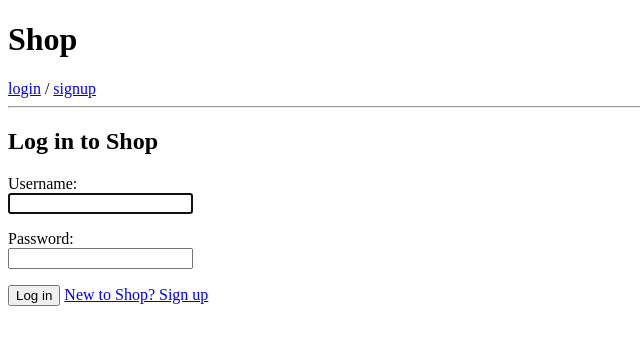
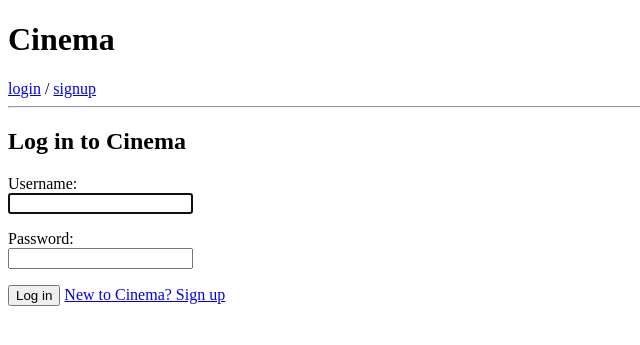
Before and after one commit to mrtsnElizabeth/diploma, a Django app: page /login/ in a window 1280 px wide. Shown: the top 345 px of the page, without its empty margins (0-640 px from the left). Run offline with Django 3.2, Linux system fonts and the light colour scheme; parts of the project's set-up code (start-up, migrations or seed data) failed here and were passed over.

Commit message:
third commit

```diff
--- a/myapp/forms.py
+++ b/myapp/forms.py
@@ -9,7 +9,7 @@ class SignUpForm(UserCreationForm):
 
     class Meta:
         model = SimpleUser
-        fields = ('username', 'first_name', 'last_name', 'email', 'password1', 'password2', 'date_of_birth',)
+        fields = ('username', 'first_name', 'last_name', 'email', 'password1', 'password2',)
 
     def save(self, commit=True):
         user = super(SignUpForm, self).save(commit=False)
--- a/myapp/middleware.py
+++ b/myapp/middleware.py
@@ -3,7 +3,7 @@ from django.contrib.auth import logout
 from django.utils.deprecation import MiddlewareMixin
 
 
-class TimeOutMiddleware(MiddlewareMixin):
+class LogoutMiddleware(MiddlewareMixin):
 
     def process_request(self, request):
         to_logout = False
--- a/myapp/views.py
+++ b/myapp/views.py
@@ -10,11 +10,11 @@ from django.views.generic import CreateView, FormView
 from django.views.generic.base import View
 
 from .forms import LoginForm, SignUpForm
-from .models import ShopUser
+from .models import SimpleUser
 
 
 class SignupUserCreateView(CreateView):
-    model = ShopUser
+    model = SimpleUser
     form_class = SignUpForm
     template_name = 'registration/signup.html'
 
--- a/mysite/urls.py
+++ b/mysite/urls.py
@@ -17,7 +17,7 @@ from django.contrib import admin
 from django.urls import path
 from django.contrib.auth import views as auth_views
 
-from mysite.myapp import views as core_views
+from myapp import views as core_views
 
 urlpatterns = [
     path('admin/', admin.site.urls),
--- a/templates/registration/base.html
+++ b/templates/registration/base.html
@@ -6,7 +6,7 @@
   </head>
   <body>
     <header>
-      <h1>Shop</h1>
+      <h1>Cinema</h1>
       {% if user.is_authenticated %}
         <a href="{% url 'logout' %}">logout</a>
       {% else %}
--- a/templates/registration/login.html
+++ b/templates/registration/login.html
@@ -1,7 +1,7 @@
 {% extends 'registration/base.html' %}
 
 {% block content %}
-  <h2>Log in to Shop</h2>
+  <h2>Log in to Cinema</h2>
   {% if form.errors %}
     <p style="color: red">Your username and password didn't match. Please try again.</p>
   {% endif %}
@@ -21,6 +21,6 @@
       </p>
     {% endfor %}
     <button type="submit">Log in</button>
-    <a href="{% url 'signup' %}">New to Shop? Sign up</a>
+    <a href="{% url 'signup' %}">New to Cinema? Sign up</a>
   </form>
 {% endblock %}
```
Also changed, not shown: myapp/models.py (+5 -6 lines), db.sqlite3, myapp/migrations/__init__.py (deleted).
